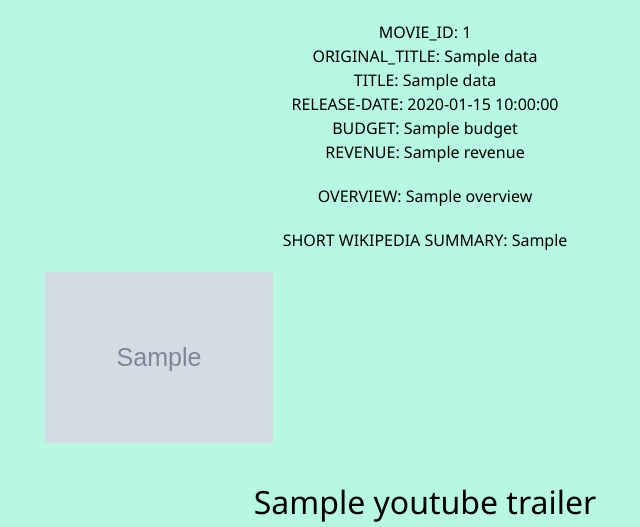
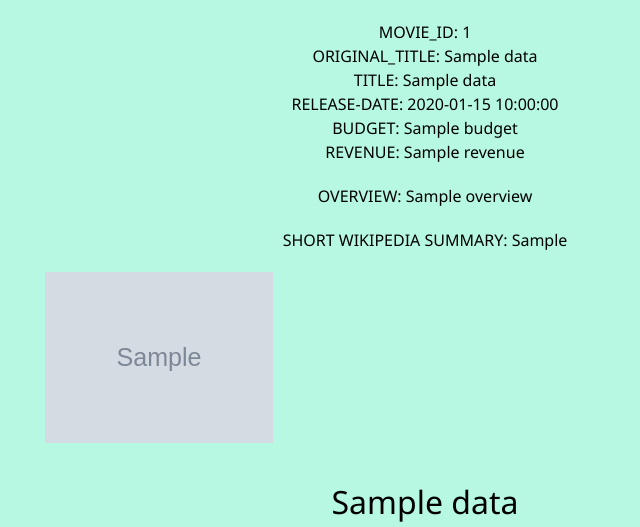
Before and after one commit to mopin01/Project-3-APIs-Search-and-Bookmarking-Application, a Flask app: template templates/movie.html in a window 1280 px wide. Shown: the top 527 px of the page, without its empty margins (215-855 px from the left). Run offline with Flask 2, Linux system fonts and the light colour scheme; the template is opened without the code that fills it: most values are stand-ins (such as "Sample title", 1, 10 or a date in 2020); grey boxes marked "Sample" are stand-in pictures; some libraries are stand-ins or nearby versions.

Commit message:
fixed_youtube_api

```diff
--- a/app.py
+++ b/app.py
@@ -2,6 +2,7 @@ from flask import Flask, render_template, request  # NOT the same as requests
 from apis import movie_db_api
 from apis import moviequotes_api
 from apis import imbd_api
+from apis import youtube_trailer_api
 from databases.bookmarks import Bookmarks
 from databases.cache import Cache
 import json
@@ -19,6 +20,7 @@ def movie_info():
     movie_title = request.args.get('movie_name')
     overview_data = movie_db_api.get_overview(movie_title)
     imbd_data = imbd_api.get_imbd_data(movie_title)
+    youtube_trailer = youtube_trailer_api.get_movie_trailer(movie_title)
     wikipedia_summary = imbd_api.get_wikipedia_data(imbd_data['id'])
     image_list = movie_db_api.get_image(overview_data['id'])
     genre_list, business_data, production_companies_list = movie_db_api.more_info(overview_data['id'])
@@ -29,7 +31,8 @@ def movie_info():
         'wikipedia_summary' : wikipedia_summary,
         'production_companies_list' : production_companies_list,
         'image_list' : image_list,
-        'genre_list' : genre_list
+        'genre_list' : genre_list,
+        'youtube_trailer' : youtube_trailer
     }
 
     data = format_data(data)
--- a/templates/movie.html
+++ b/templates/movie.html
@@ -28,11 +28,11 @@
         </div>
 <!-- trailer_video -->
 
-{% if youtube_trailer %}
+{% if data %}
 
-<h2>{{ youtube_trailer.title }}</h2>
+<h2>{{ data.title }}</h2>
 
-<iframe width="420" height="315" src="https://www.youtube.com/embed/{{youtube_trailer.video_id}}"></iframe>
+<iframe width="420" height="315" src="https://www.youtube.com/embed/{{data.video_id}}"></iframe>
 
 {% else %}
 
```
Also changed, not shown: 1 other file.
